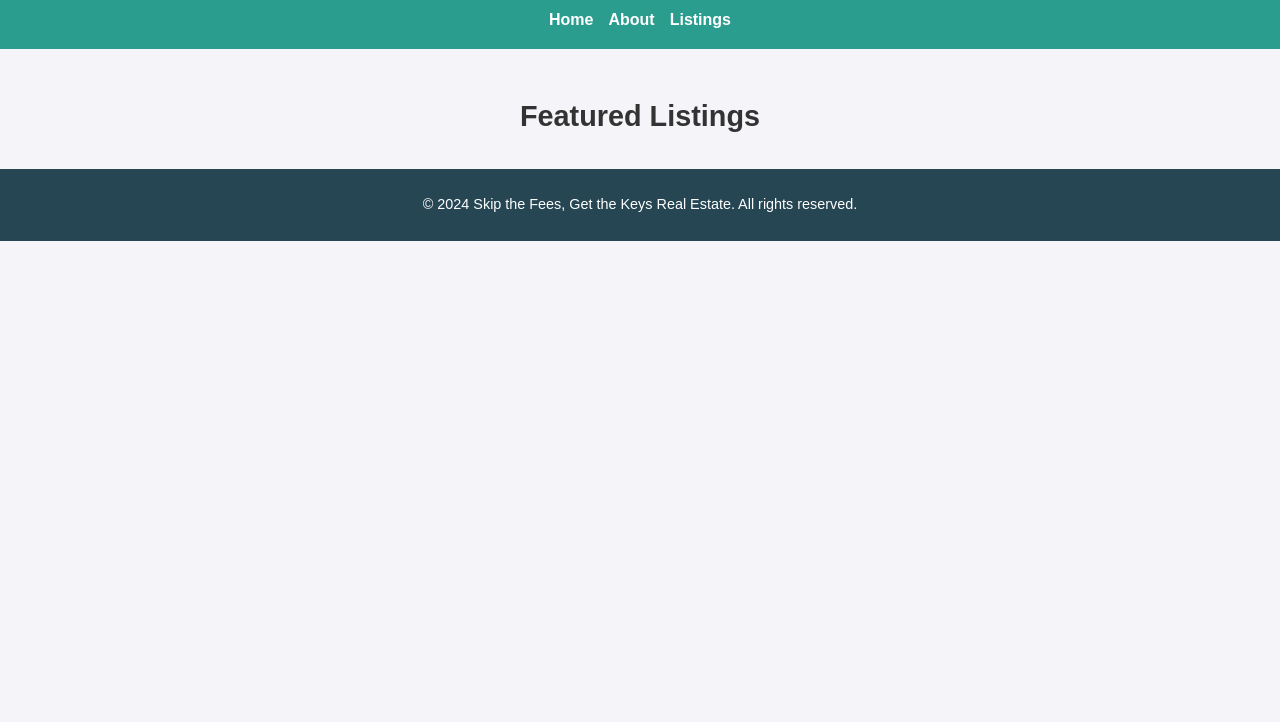
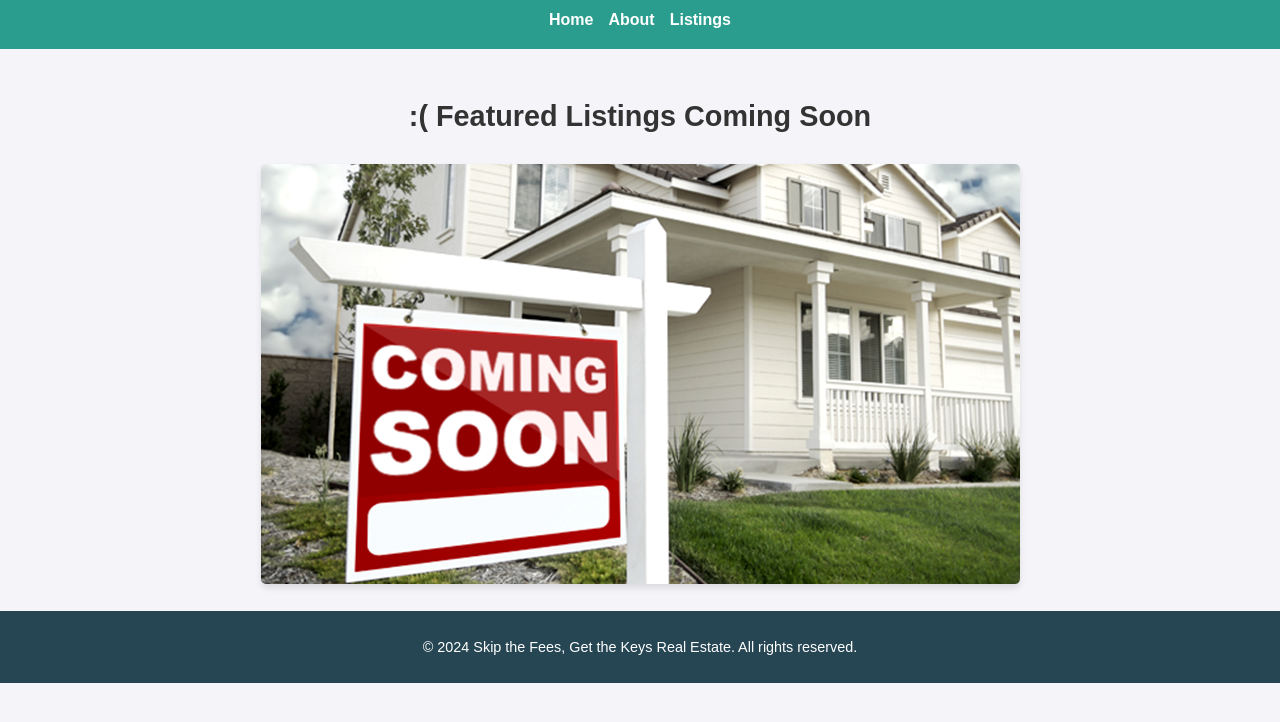
Before and after one commit to alabdal3/MI349_final, a plain HTML site: page listings.html in a window 1280 px wide. Shown: the part 70-792 px from the top of the page. Drawn offline with Linux system fonts and the light colour scheme.

Commit message:
added a listings image

```diff
--- a/listings.html
+++ b/listings.html
@@ -18,7 +18,8 @@
         </nav>
     </header>
     <main>
-        <h2>Featured Listings</h2>
+        <h2>:( Featured Listings Coming Soon</h2>
+        <img src="images/home_Coming_Soon.png" alt="Homes will be added soon">
     </main>
     <footer>
         <p>&copy; 2024 Skip the Fees, Get the Keys Real Estate. All rights reserved.</p>
```
Also changed, not shown: images/home_Coming_Soon.png (added).
